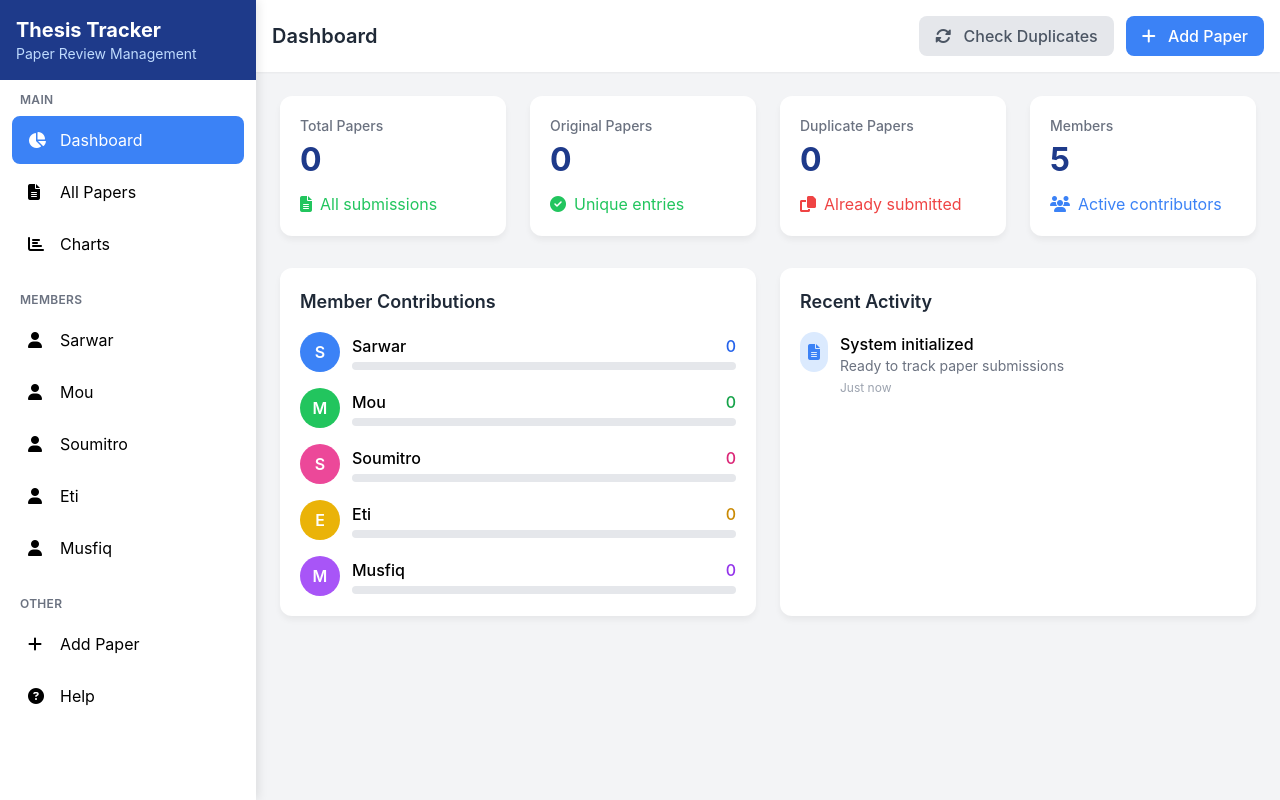
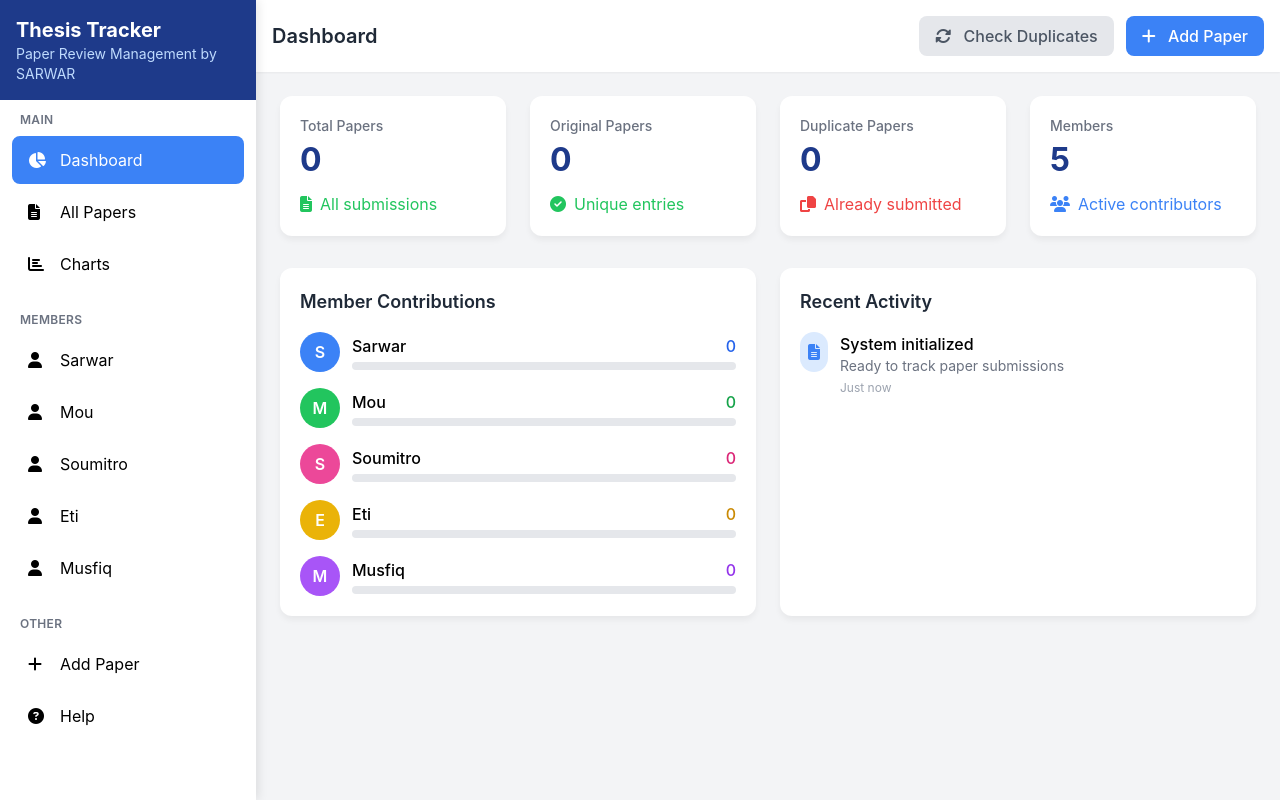
Before and after one commit to SrwR16/ThesisTracker, a website: page public/index.html in a window 1280 px wide. Drawn offline with nearby package versions, Linux system fonts and the light colour scheme; no server answers.

Commit message:
Updated Html and script
Signed-off-by: SARWAR <sarrwar16@gmail.com>

```diff
--- a/public/index.html
+++ b/public/index.html
@@ -19,7 +19,7 @@
       <div class="sidebar bg-white w-64 z-10">
         <div class="p-4 bg-blue-900 text-white">
           <h1 class="text-xl font-bold">Thesis Tracker</h1>
-          <p class="text-sm text-blue-200">Paper Review Management</p>
+          <p class="text-sm text-blue-200">Paper Review Management by SARWAR</p>
         </div>
 
         <nav class="p-3">
```
